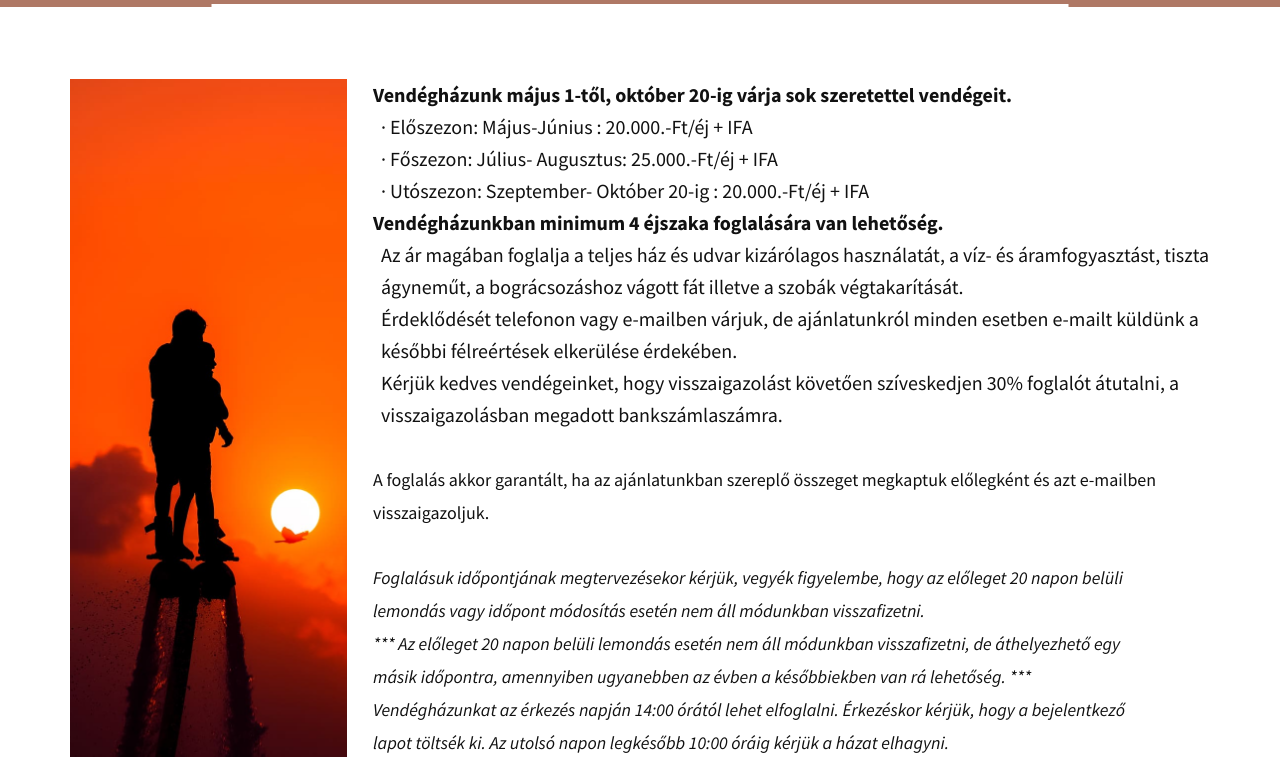
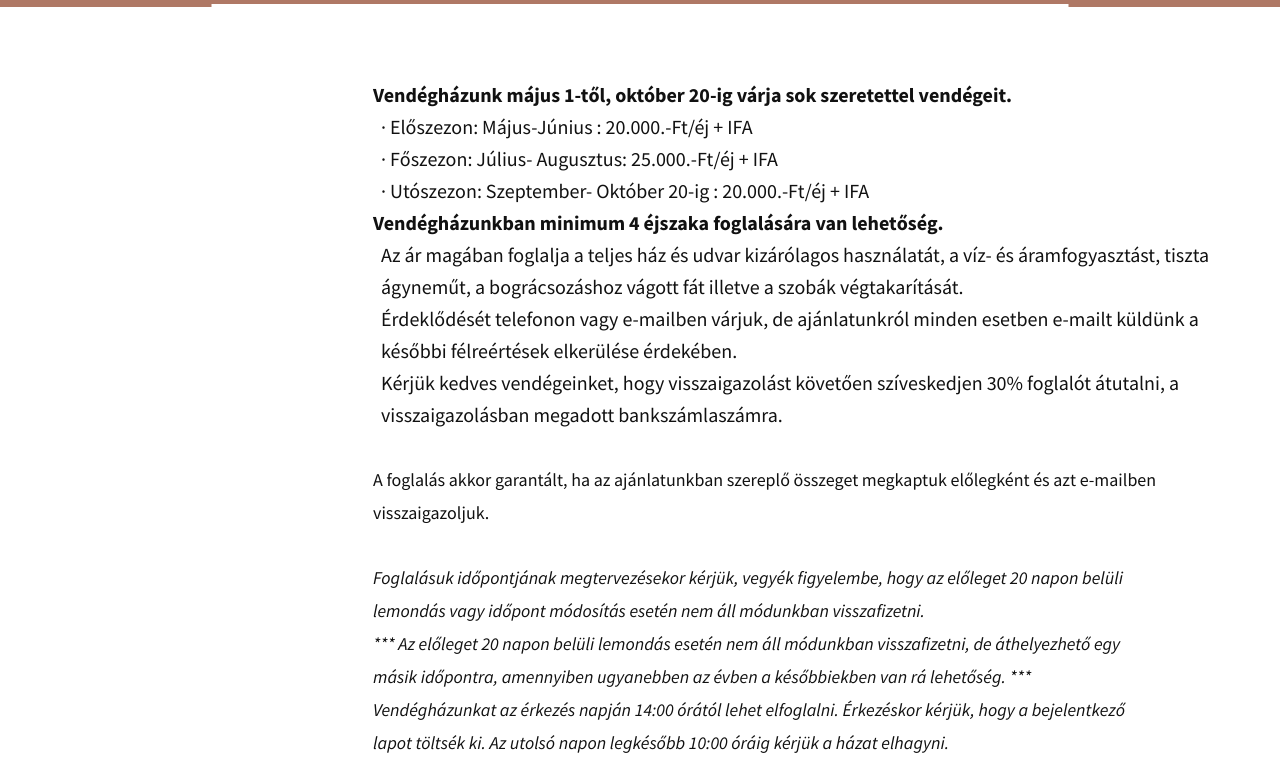
Before and after one commit to TKornel23/Hetujuj, a plain HTML site: page Árak.html in a window 1280 px wide. Shown: the part 48-807 px from the top of the page. Drawn offline with nearby package versions, Linux system fonts and the light colour scheme; a web font is replaced by a local one.

Commit message:
Update Árak.html

```diff
--- a/Árak.html
+++ b/Árak.html
@@ -86,7 +86,7 @@
           <span style="font-style: italic; font-size: 1.125rem;">Foglalásuk időpontjának megtervezésekor kérjük, vegyék figyelembe, hogy az előleget 20 napon belüli <br>lemondás vagy időpont módosítás esetén nem áll módunkban visszafizetni. <br>*** Az előleget 20 napon belüli lemondás esetén nem áll módunkban visszafizetni, de áthelyezhető egy <br>másik időpontra, amennyiben ugyanebben az évben a későbbiekben van rá lehetőség. *** <br>Vendégházunkat az érkezés napján 14:00 órától lehet elfoglalni. Érkezéskor kérjük, hogy a bejelentkező <br>lapot töltsék ki. Az utolsó napon legkésőbb 10:00 óráig kérjük a házat elhagyni.
           </span>
         </p>
-        <img src="images/maldives-funadhoo-warm-watersports.jpg" alt="" class="u-image u-image-default u-image-1" data-image-width="910" data-image-height="1365">
+
       </div>
     </section>
        <footer class="u-black u-clearfix u-footer" id="sec-da85"><div class="u-clearfix u-sheet u-sheet-1">
```
